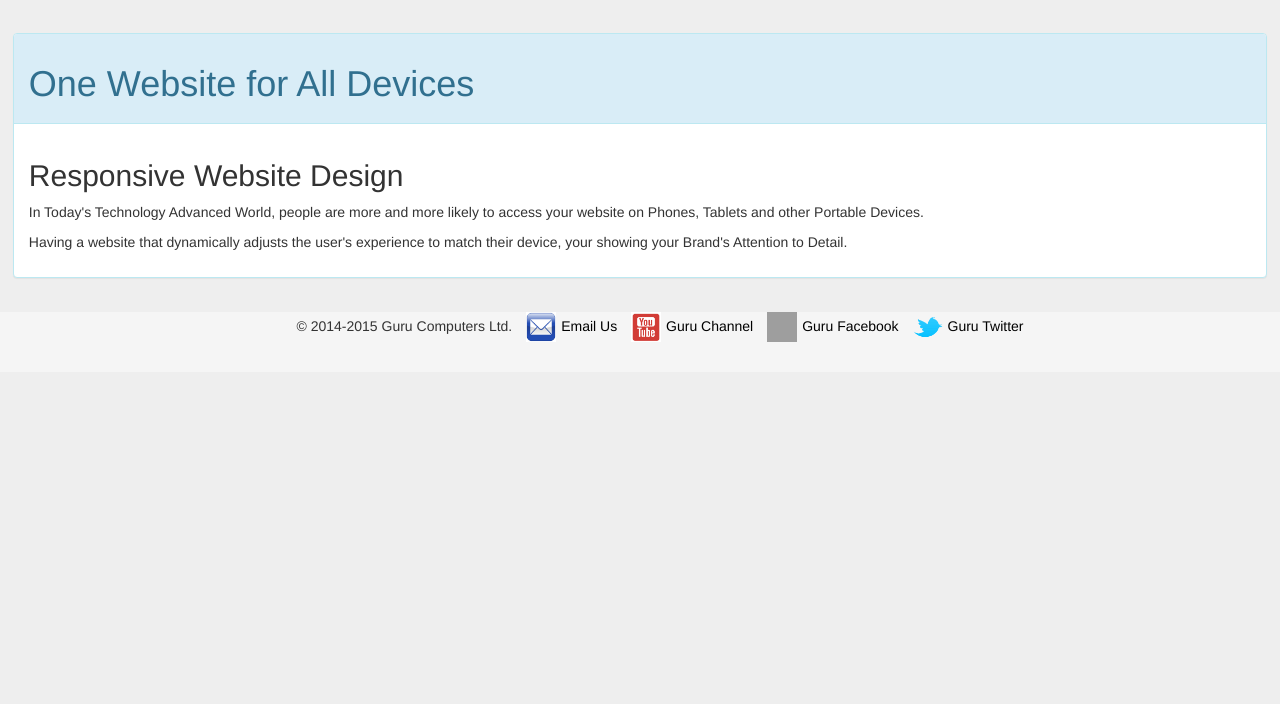
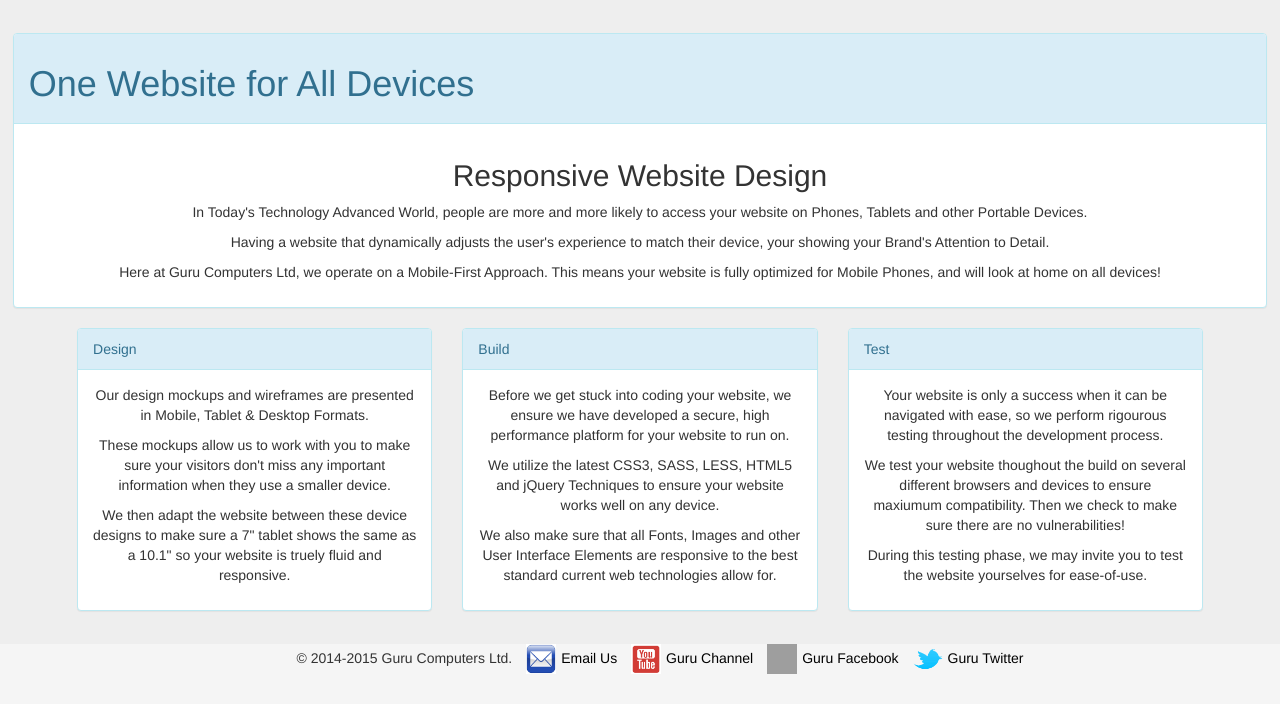
Before and after one commit to GuruComputers/Guru-2.0, a PHP site: page /webdev.php in a window 1280 px wide. Shown: the part 100-804 px from the top of the page. Before the commit the page ends 442 px from the top, so only its background shows below. Run offline with PHP 8.4, Linux system fonts and the light colour scheme; some libraries are stand-ins or nearby versions; grey boxes are pictures that could not be loaded.

Commit message:
Add Web Dev Content

```diff
--- a/webdev.php
+++ b/webdev.php
@@ -26,16 +26,46 @@
             <div class="col-md-20">
                 <div class="panel panel-info">
                     <div class="panel-heading"><h1>One Website for All Devices</h1></div>
-                    <div class="panel-body">
+                    <div class="panel-body text-center">
                         <h2>Responsive Website Design</h2>
                         <p>In Today's Technology Advanced World, people are more and more likely to access your website on Phones, Tablets and other Portable Devices.</p>
                         <p>Having a website that dynamically adjusts the user's experience to match their device, your showing your Brand's Attention to Detail.</p>
+                        <p>Here at Guru Computers Ltd, we operate on a Mobile-First Approach. This means your website is fully optimized for Mobile Phones, and will look at home on all devices!</p>
                     </div>
                 </div>
             </div>
-            <div class="col-md-6"></div>
-            <div class="col-md-6"></div>
-            <div class="col-md-6"></div>
+        </div>
+        <div class="row">
+            <div class="col-md-6 col-md-offset-1">
+                <div class="panel panel-info">
+                    <div class="panel-heading">Design</div>
+                    <div class="panel-body text-center">
+                        <p>Our design mockups and wireframes are presented in Mobile, Tablet & Desktop Formats.</p>
+                        <p>These mockups allow us to work with you to make sure your visitors don't miss any important information when they use a smaller device.</p>
+                        <p>We then adapt the website between these device designs to make sure a 7" tablet shows the same as a 10.1" so your website is truely fluid and responsive.</p>
+                    </div>
+                </div>
+            </div>
+            <div class="col-md-6">
+                <div class="panel panel-info">
+                    <div class="panel-heading">Build</div>
+                    <div class="panel-body text-center">
+                        <p>Before we get stuck into coding your website, we ensure we have developed a secure, high performance platform for your website to run on.</p>
+                        <p>We utilize the latest CSS3, SASS, LESS, HTML5 and jQuery Techniques to ensure your website works well on any device.</p>
+                        <p>We also make sure that all Fonts, Images and other User Interface Elements are responsive to the best standard current web technologies allow for.</p>
+                    </div>
+                </div>
+            </div>
+            <div class="col-md-6">
+                <div class="panel panel-info">
+                    <div class="panel-heading">Test</div>
+                    <div class="panel-body text-center">
+                        <p>Your website is only a success when it can be navigated with ease, so we perform rigourous testing throughout the development process.</p>
+                        <p>We test your website thoughout the build on several different browsers and devices to ensure maxiumum compatibility. Then we check to make sure there are no vulnerabilities!</p>
+                        <p>During this testing phase, we may invite you to test the website yourselves for ease-of-use.</p>
+                    </div>
+                </div>
+            </div>
         </div>
   	</div>
 
```
